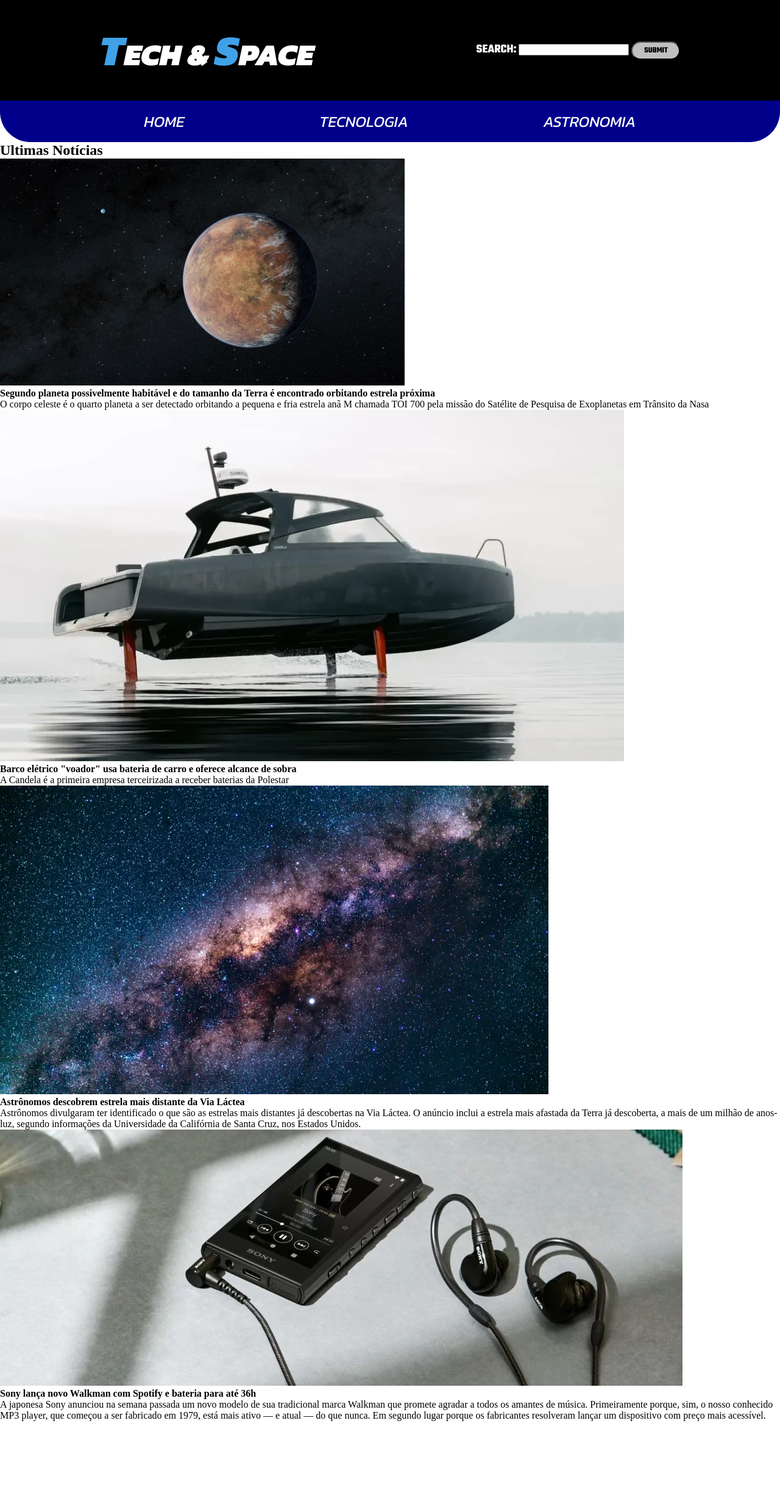
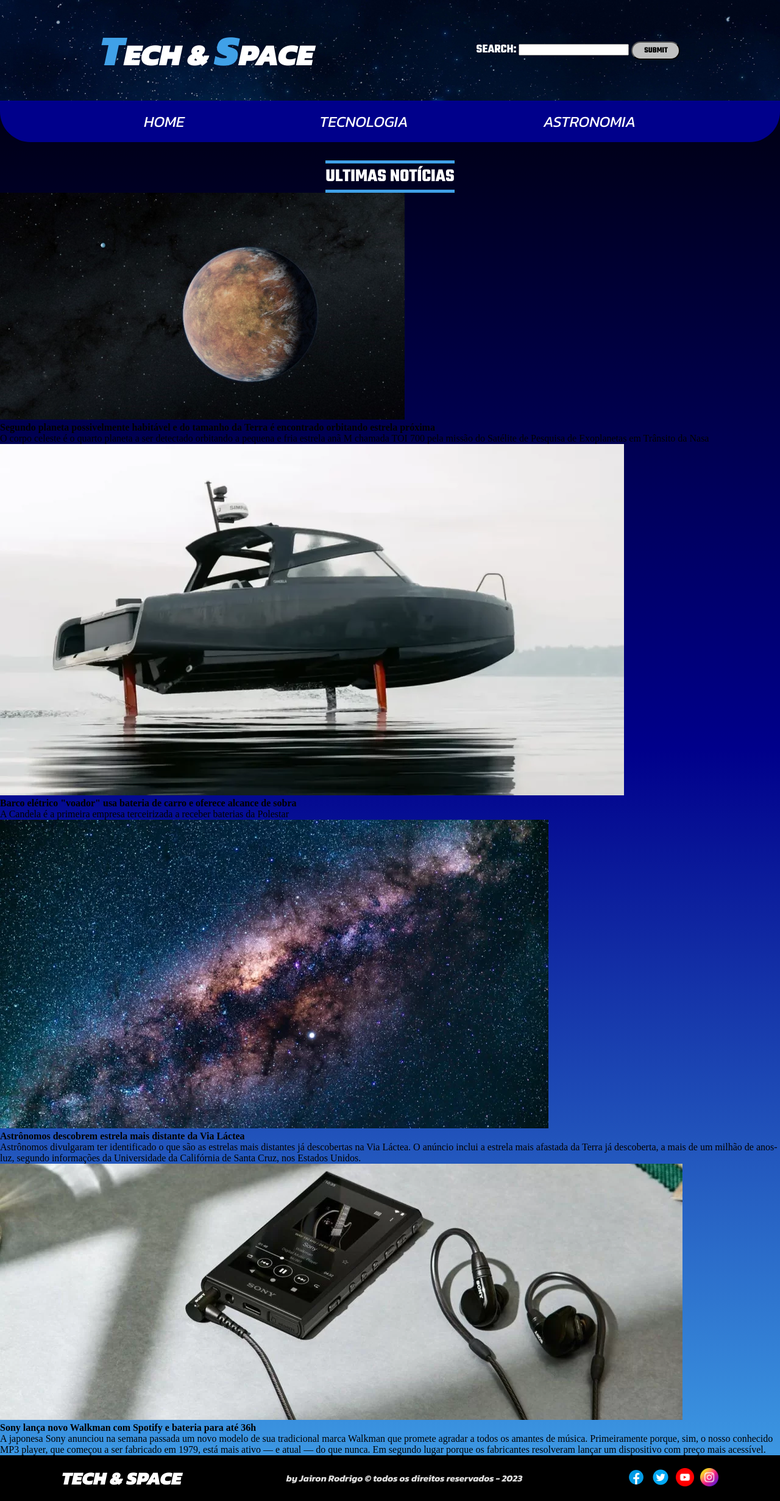
Before and after one commit to JaironRodrigo/Responsive-Website, a plain HTML site: page index.html in a window 1280 px wide. Shown: the whole page at 61% size. Before the commit the page ends 2330 px from the top, so only its background shows below. Drawn offline with Linux system fonts and the light colour scheme.

Commit message:
Inserido o footer, o subtitle e o background no body, também alterei o fundo da navbar por uma imagem.

```diff
--- a/index.html
+++ b/index.html
@@ -1,5 +1,5 @@
 <!DOCTYPE html>
-<html lang="en">
+<html lang="pt-br">
 
 <head>
   <meta charset="UTF-8">
@@ -14,14 +14,6 @@
     <nav class="navbar">
       <div class="Title-Page">
         <h1 class="Title-icon"><span class="Title-initial">T</span>ECH & <span class="Title-initial">S</span>PACE</h1>
-        <!-- <div class="social-anchor">
-          <a href="https://pt-br.facebook.com"><img src="./images/icons8-facebook-novo-480.png" alt=""
-              class="Social-icon"></a>
-          <a href="https://twitter.com"><img src="./images/icons8-twitter-dentro-de-um-círculo-480.png" alt=""
-              class="Social-icon"></a>
-          <a href="https://www.youtube.com"><img src="./images/youtube.png" alt="" class="Social-icon"></a>
-          <a href="https://www.instagram.com"><img src="./images/instagram.png" alt="" class="Social-icon"></a>
-        </div> -->
         <form class="nav-search">
           <label for="Search-area" class="name-search">Search: </label>
           <input type="search" id="Search-area" name="Search-area">
@@ -31,12 +23,14 @@
     </nav>
     <div class="menu">
       <a href="./index.html">HOME</a>
-      <a href="">TECNOLOGIA</a>
-      <a href="">ASTRONOMIA</a>
+      <a href="./tech.html">TECNOLOGIA</a>
+      <a href="./space.html">ASTRONOMIA</a>
     </div>
   </header>
   <main>
-    <h2>Ultimas Notícias</h2>
+    <div class="subTitle-container">
+      <h2 class="subTitle">Ultimas Notícias</h2>
+    </div>
     <div class="container">
       <div class="card-news">
         <img src="./images/planeta.webp" alt="">
@@ -81,7 +75,20 @@
       </div>
     </div>
   </main>
-  <footer></footer>
+  <footer class="footer">
+    <div class="footer-container">
+      <h4 class="footer-title">TECH & SPACE</h4>
+      <p class="footer-copy">by Jairon Rodrigo &copy; todos os direitos reservados - 2023</p>
+      <div class="social-anchor">
+        <a href="https://pt-br.facebook.com"><img src="./images/icons8-facebook-novo-480.png" alt=""
+            class="Social-icon"></a>
+        <a href="https://twitter.com"><img src="./images/icons8-twitter-dentro-de-um-círculo-480.png" alt=""
+            class="Social-icon"></a>
+        <a href="https://www.youtube.com"><img src="./images/youtube.png" alt="" class="Social-icon"></a>
+        <a href="https://www.instagram.com"><img src="./images/instagram.png" alt="" class="Social-icon"></a>
+      </div>
+    </div>
+  </footer>
 </body>
 
 </html>
--- a/style.css
+++ b/style.css
@@ -6,8 +6,13 @@
   box-sizing: border-box;
 }
 
+body {
+  background-image: linear-gradient(#000000, #00008b, #40a1e8);
+}
+
 .navbar {
-  background-color: black;
+  background-image: url(./images/wp9389225-4k-pc-universe-wallpapers.jpg);
+  background-size: cover;
   color: white;
   padding: 30px;
   text-decoration: none;
@@ -24,7 +29,6 @@
   font-size: 50px;
   font-family: "Kanit";
   font-weight: 900;
-  display: block;
 }
 
 .Title-initial {
@@ -80,3 +84,58 @@
 .menu a:hover {
   color: #00ff7f;
 }
+
+.footer {
+  background-color: #000000;
+  padding: 15px;
+}
+
+.footer-container {
+  display: flex;
+  align-items: center;
+  justify-content: space-around;
+}
+
+.footer-title {
+  font-size: 30px;
+  font-family: "Kanit";
+  font-weight: 900;
+  color: #ffffff;
+}
+
+.footer-copy {
+  color: #dcdcdc;
+  font-size: 15px;
+  font-family: "Kanit";
+  font-weight: bold;
+}
+
+.social-anchor {
+  display: flex;
+  gap: 10px;
+}
+
+.Social-icon {
+  width: 30px;
+  border-radius: 10px;
+}
+
+.subTitle-container {
+  display: flex;
+  justify-content: center;
+  align-items: center;
+}
+
+.subTitle {
+  display: flex;
+  align-items: center;
+  justify-content: center;
+  font-size: 30px;
+  margin-top: 30px;
+  border-bottom: 5px solid #40a1e8;
+  border-top: 5px solid #40a1e8;
+  text-transform: uppercase;
+  font-family: "Teko";
+  font-weight: bold;
+  color: white;
+}
```
Also changed, not shown: space.html (added, +55 -0 lines), tech.html (added, +55 -0 lines), images/wp9389225-4k-pc-universe-wallpapers.jpg (added).
